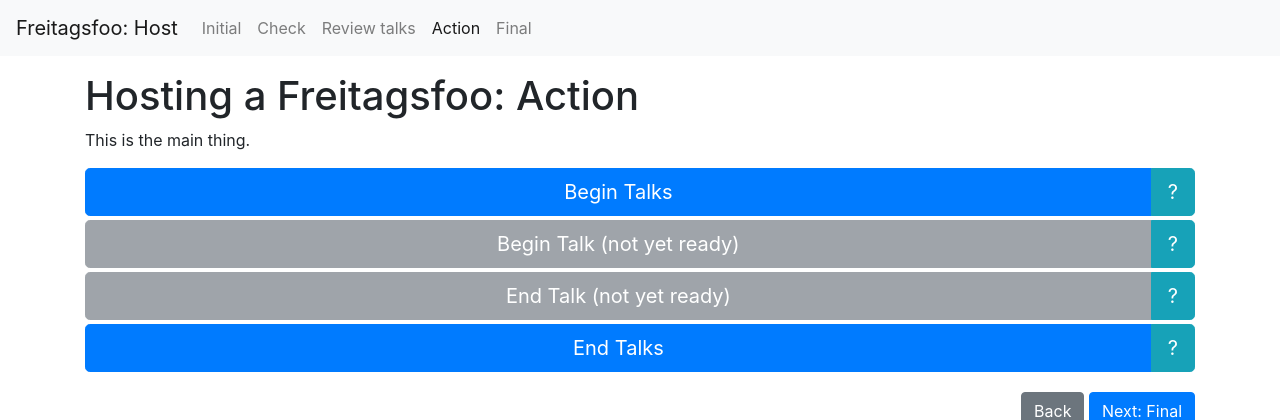
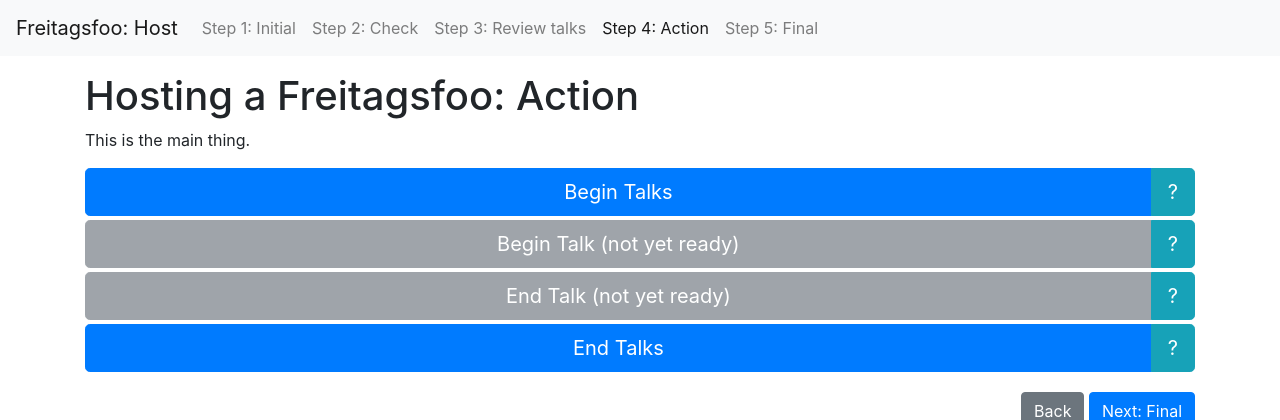
Before and after one commit to chaosdorf/freitagsfoo-web, a Flask app: page /host/action in a window 1280 px wide. Shown: the top 420 px of the page. Run offline with Flask 2, Linux system fonts and the light colour scheme; parts of the project's set-up code (start-up, migrations or seed data) failed here and were passed over; some libraries are stand-ins or nearby versions.

Commit message:
Number the steps in the navbar.

```diff
--- a/src/templates/host_base.html
+++ b/src/templates/host_base.html
@@ -2,9 +2,9 @@
 {% extends "base.html" %}
 {% block brand %}Host{% endblock %}
 {% block navitems %}
-{{ render_nav_item("host_initial", "Initial", use_li=True) }}
-{{ render_nav_item("host_check", "Check", use_li=True) }}
-{{ render_nav_item("host_review_talks", "Review talks", use_li=True) }}
-{{ render_nav_item("host_action", "Action", use_li=True) }}
-{{ render_nav_item("host_final", "Final", use_li=True) }}
+{{ render_nav_item("host_initial", "Step 1: Initial", use_li=True) }}
+{{ render_nav_item("host_check", "Step 2: Check", use_li=True) }}
+{{ render_nav_item("host_review_talks", "Step 3: Review talks", use_li=True) }}
+{{ render_nav_item("host_action", "Step 4: Action", use_li=True) }}
+{{ render_nav_item("host_final", "Step 5: Final", use_li=True) }}
 {% endblock %}
```
